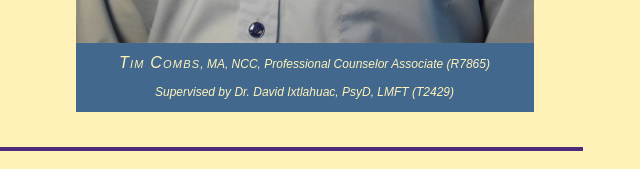
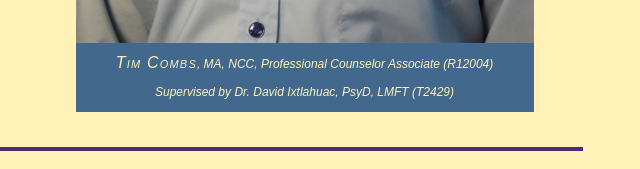
Before and after one commit to timcombs/meaningful_bridges, a plain HTML site: page index.html in a window 1280 px wide. Shown: the part 1571-1740 px from the top of the page, 633-1273 px from the left. Drawn offline with Linux system fonts and the light colour scheme; a web font is replaced by a local one.

Commit message:
updated my license number to the correct one

```diff
--- a/index.html
+++ b/index.html
@@ -89,7 +89,7 @@
               <figure class="about-figure">
                 <figcaption class="about-figure-caption">
                   <img class="about-image" src="images/Tim-Combs.webp" alt="picture of Tim Combs">
-                  <p><span class="big-name">Tim Combs</span>, MA, NCC, Professional Counselor Associate (R7865)</p>
+                  <p><span class="big-name">Tim Combs</span>, MA, NCC, Professional Counselor Associate (R12004)</p>
                   <p>Supervised by Dr. David Ixtlahuac, PsyD, LMFT (T2429)</p>
                 </figcaption>
               </figure>
```
